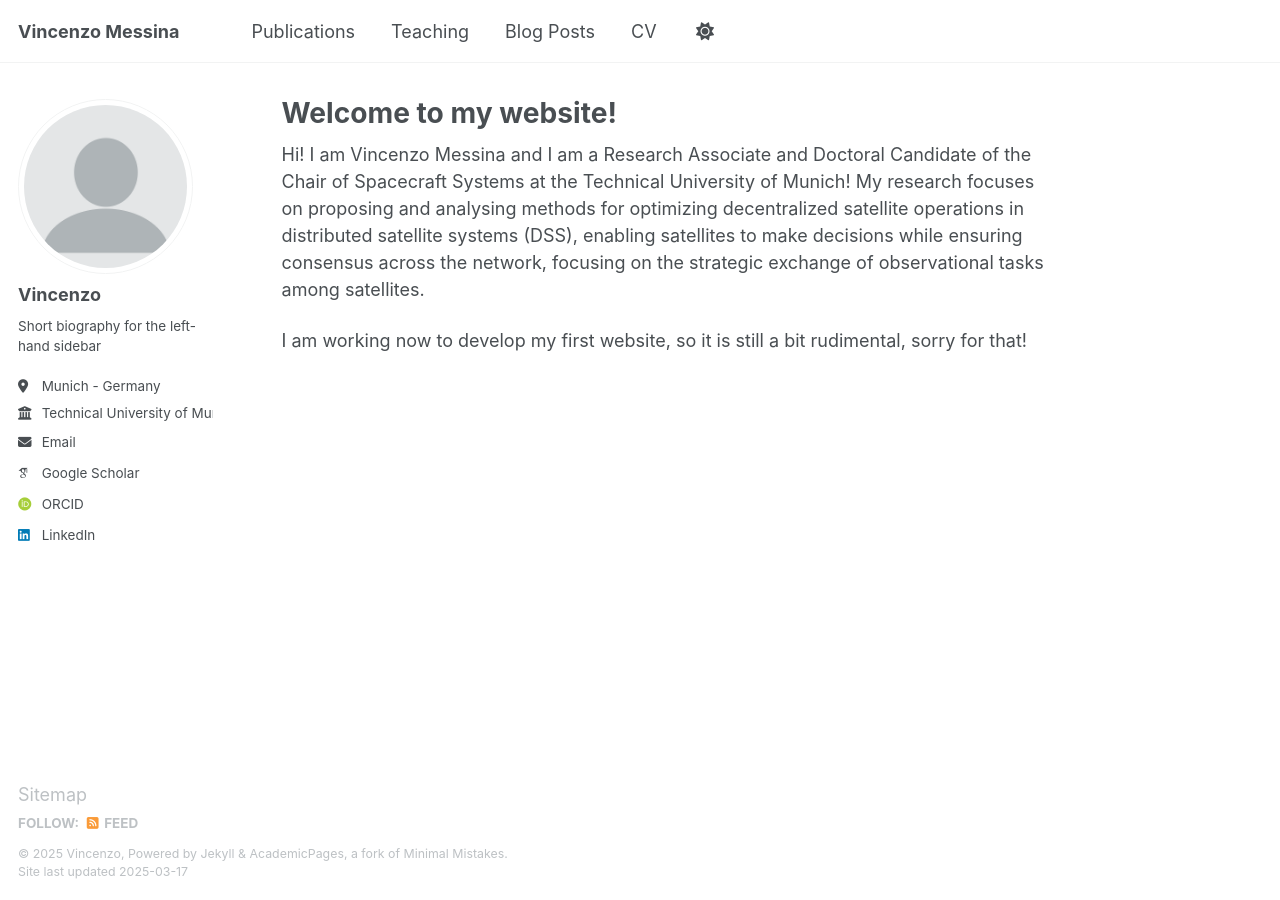
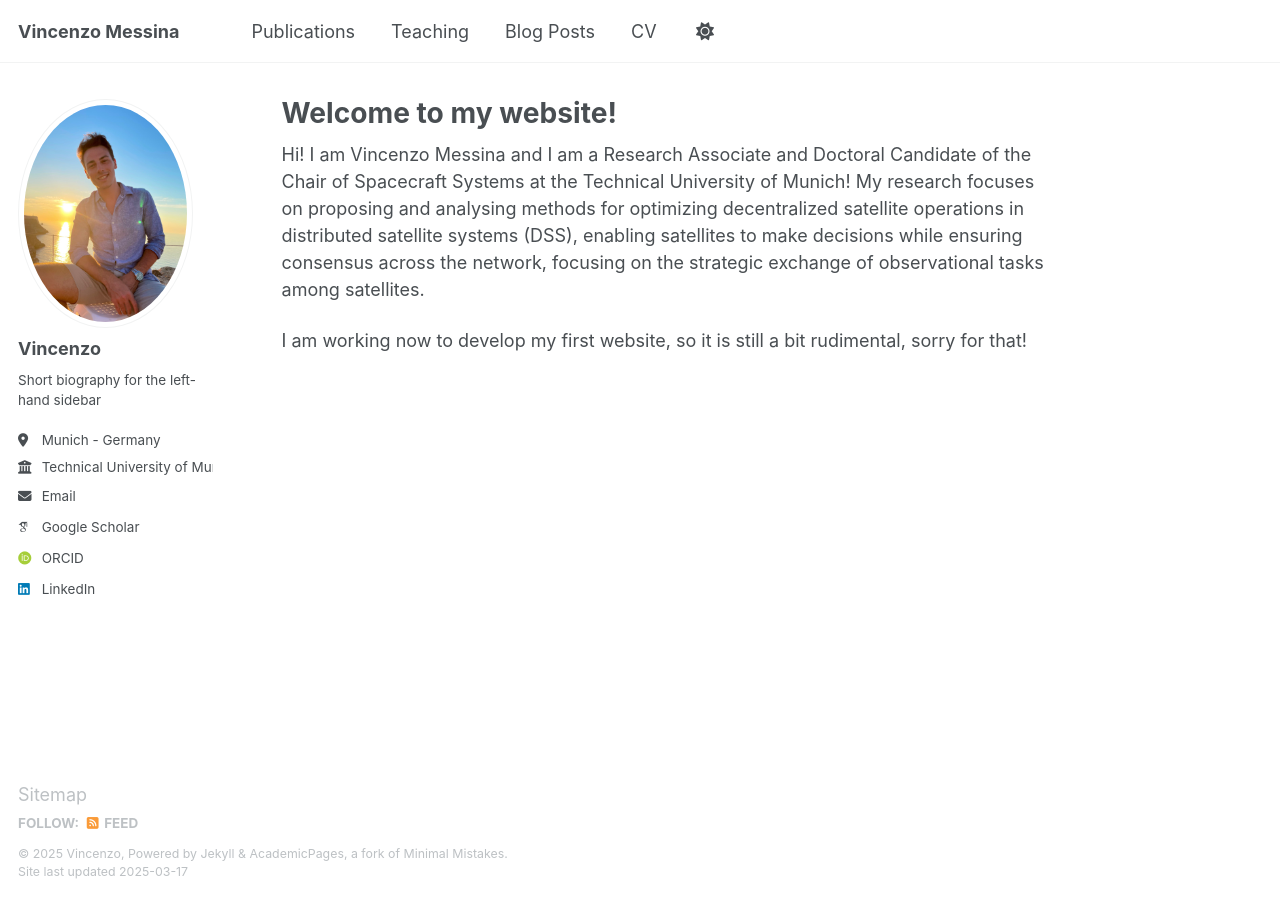
Before and after one commit to MessinaVincenzo/MessinaVincenzo.github.io, a Jekyll site: the page built from _pages/about.md, in a window 1280 px wide. Built offline with Jekyll 4.4.1, drawn with Linux system fonts in a browser that asks for light colours; some web fonts are replaced.

Commit message:
Update _config.yml

```diff
--- a/_config.yml
+++ b/_config.yml
@@ -22,7 +22,7 @@ repository               : ""
 #               Additional customization can be done by editing /_includes/author-profile.html
 author:
   # Biographic information
-  avatar           : "profile.png"
+  avatar           : "thumbnail_IMG_1270.jpg"
   name             : "Vincenzo"
   pronouns         : # example: "she/her"
   bio              : "Short biography for the left-hand sidebar"
```
